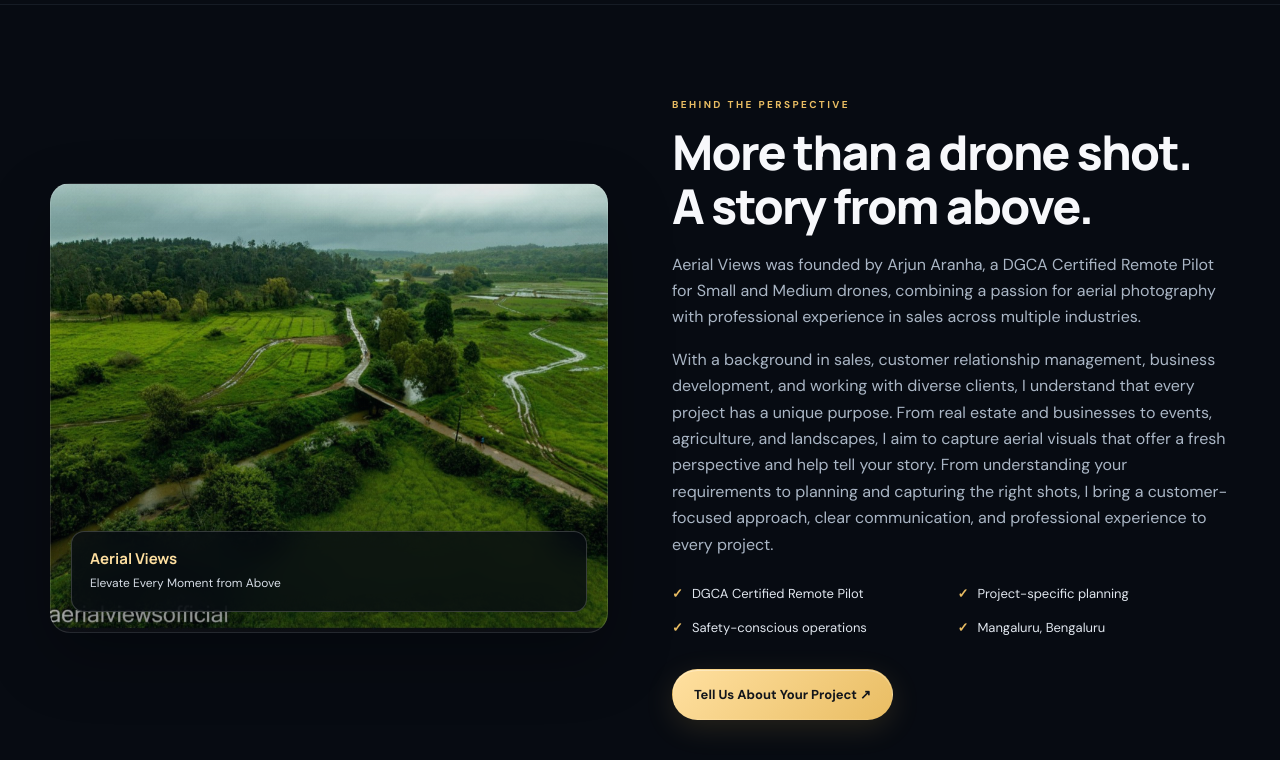
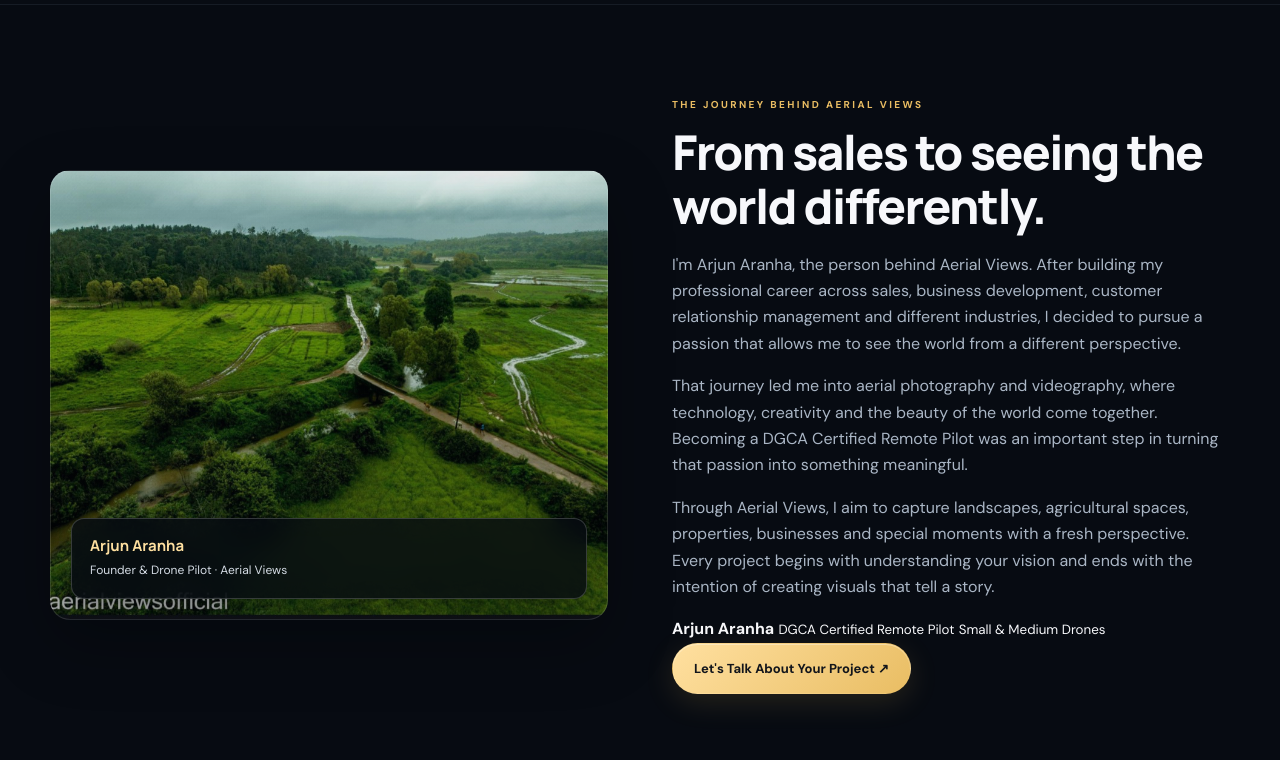
Before and after one commit to aerialviews/aerialviews, a plain HTML site: page index.html in a window 1280 px wide. Shown: the part 3100-3860 px from the top of the page. Drawn offline with Linux system fonts and the light colour scheme.

Commit message:
Update index.html

```diff
--- a/index.html
+++ b/index.html
@@ -365,23 +365,56 @@
         </div>
       </div>
     </section>
+
 <section id="about">
   <div class="wrap about-grid">
+
     <div class="about-visual">
-          <div class="visual-label"><strong>Aerial Views</strong><span>Elevate Every Moment from Above</span></div>
+      <div class="visual-label">
+        <strong>Arjun Aranha</strong>
+        <span>Founder & Drone Pilot · Aerial Views</span>
       </div>
+    </div>
+
     <div class="about-copy">
-          <div class="kicker">Behind the Perspective</div>
-          <h2>More than a drone shot. A story from above.</h2>
-          <p>Aerial Views was founded by Arjun Aranha, a DGCA Certified Remote Pilot for Small and Medium drones, combining a passion for aerial photography with professional experience in sales across multiple industries.</p>
-          <p>With a background in sales, customer relationship management, business development, and working with diverse clients, I understand that every project has a unique purpose. From real estate and businesses to events, agriculture, and landscapes, I aim to capture aerial visuals that offer a fresh perspective and help tell your story. From understanding your requirements to planning and capturing the right shots, I bring a customer-focused approach, clear communication, and professional experience to every project.</p>
-          <div class="ticks">
-            <div class="tick"><span>✓</span> DGCA Certified Remote Pilot</div>
-            <div class="tick"><span>✓</span> Project-specific planning</div>
-            <div class="tick"><span>✓</span> Safety-conscious operations</div>
-            <div class="tick"><span>✓</span> Mangaluru, Bengaluru</div>
+      <div class="kicker">The Journey Behind Aerial Views</div>
+
+      <h2>From sales to seeing the world differently.</h2>
+
+      <p>
+        I'm Arjun Aranha, the person behind Aerial Views. After building my
+        professional career across sales, business development, customer
+        relationship management and different industries, I decided to pursue
+        a passion that allows me to see the world from a different perspective.
+      </p>
+
+      <p>
+        That journey led me into aerial photography and videography, where
+        technology, creativity and the beauty of the world come together.
+        Becoming a DGCA Certified Remote Pilot was an important step in
+        turning that passion into something meaningful.
+      </p>
+
+      <p>
+        Through Aerial Views, I aim to capture landscapes, agricultural
+        spaces, properties, businesses and special moments with a fresh
+        perspective. Every project begins with understanding your vision
+        and ends with the intention of creating visuals that tell a story.
+      </p>
+
+      <div class="about-credentials">
+        <span class="credential-line"></span>
+        <div>
+          <strong>Arjun Aranha</strong>
+          <small>DGCA Certified Remote Pilot</small>
+          <small>Small & Medium Drones</small>
         </div>
-          <a class="btn btn-gold" href="#contact">Tell Us About Your Project ↗</a>
+      </div>
+
+      <a class="btn btn-gold" href="#contact">
+        Let's Talk About Your Project ↗
+      </a>
+
     </div>
   </div>
 </section>
```
Lines whose indentation alone changed are shown as unchanged.
